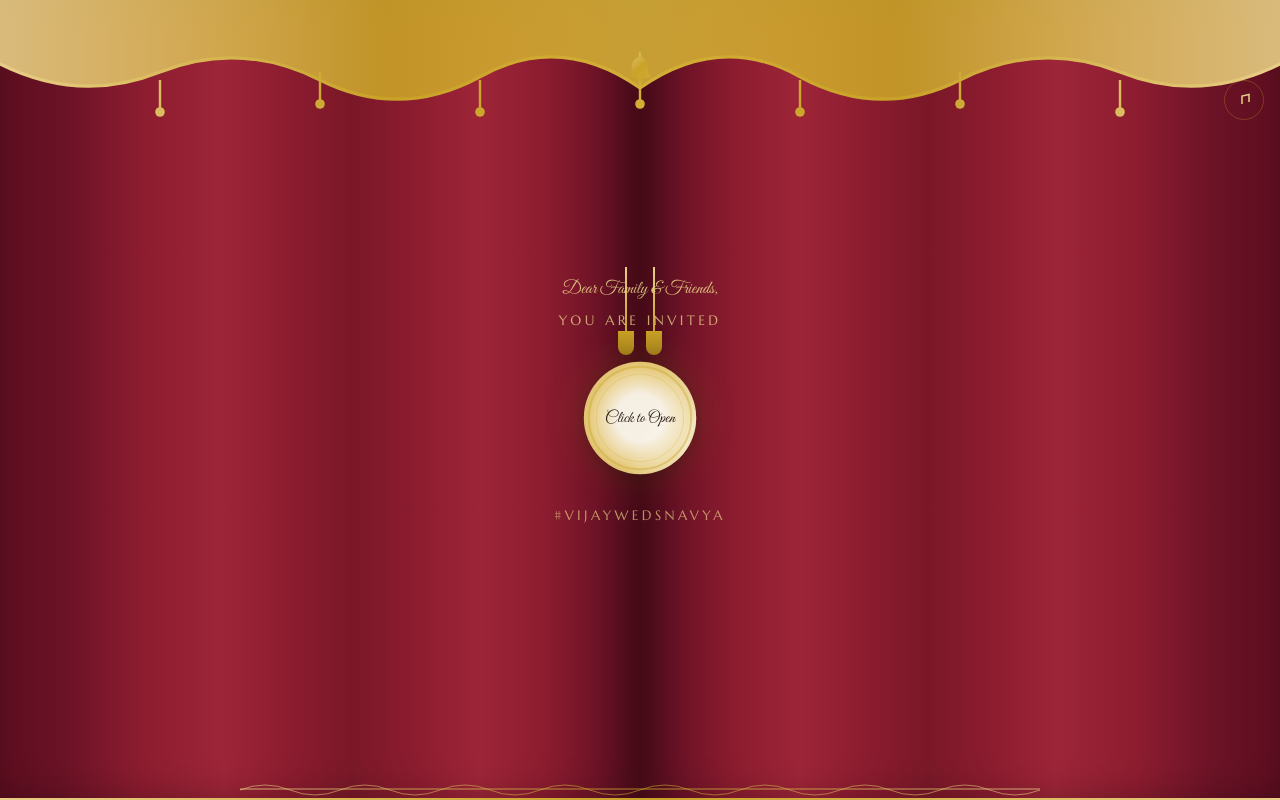
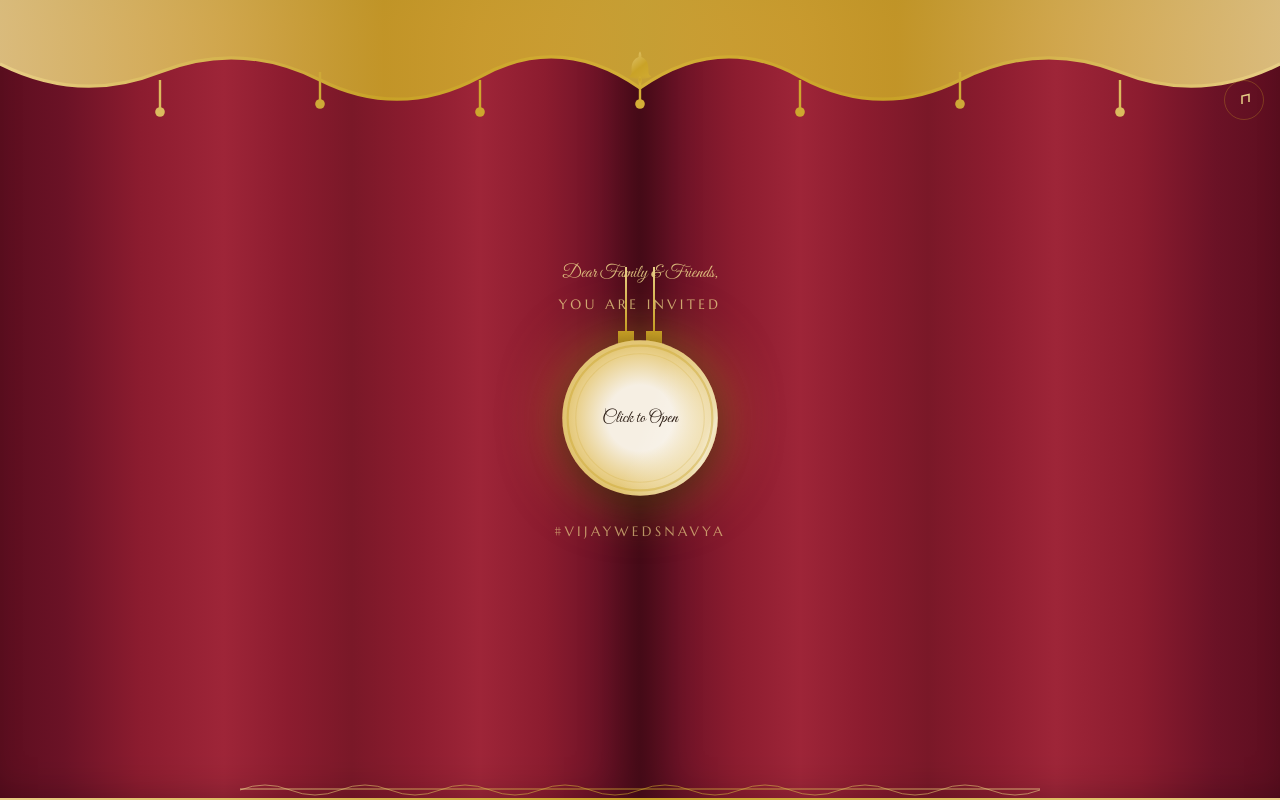
Before and after one commit to vinodachar/VijayWedsNavya, a React (Vite) app: page / in a window 1280 px wide. Built offline with nearby package versions, Linux system fonts and the light colour scheme; a web font is replaced by a local one.

Commit message:
Increase size and add gold pulsing glow highlight to Click to Open wax seal button

```diff
--- a/src/components/CurtainGate.tsx
+++ b/src/components/CurtainGate.tsx
@@ -212,16 +212,14 @@ export default function CurtainGate({ onOpen }: CurtainGateProps) {
             onClick={handleSealClick}
             disabled={!isComplete}
             className={`
-              relative w-28 h-28 rounded-full flex items-center justify-center
+              relative w-32 h-32 sm:w-36 sm:h-36 rounded-full flex items-center justify-center
               transition-all duration-300 ease-wedding cursor-pointer
               ${!isComplete ? 'opacity-50 cursor-not-allowed' : 'opacity-100'}
-              ${sealPressed ? '' : 'animate-seal-pulse'}
+              ${!sealPressed && isComplete ? 'animate-seal-pulse' : ''}
             `}
             style={{
               background: 'radial-gradient(circle, #F6EFE3 30%, #E8CE86 60%, #C9A227 100%)',
-              boxShadow: isComplete
-                ? '0 4px 20px rgba(0,0,0,0.3), inset 0 2px 4px rgba(232,206,134,0.3), 0 0 40px rgba(201,162,39,0.2)'
-                : '0 4px 20px rgba(0,0,0,0.3), inset 0 2px 4px rgba(232,206,134,0.3)',
+              boxShadow: !isComplete ? '0 4px 20px rgba(0,0,0,0.3), inset 0 2px 4px rgba(232,206,134,0.3)' : undefined,
               transform: sealPressed
                 ? 'scale(0.94) rotate(8deg) translateY(-20px)'
                 : undefined,
@@ -229,7 +227,6 @@ export default function CurtainGate({ onOpen }: CurtainGateProps) {
               transition: sealPressed
                 ? 'transform 0.5s cubic-bezier(0.22, 1, 0.36, 1), opacity 0.5s ease 0.2s'
                 : undefined,
-              animation: !sealPressed && isComplete ? 'sealPulse 2.6s ease-in-out infinite' : 'none',
             }}
             aria-label={data.hero.curtainSealText}
           >
--- a/tailwind.config.ts
+++ b/tailwind.config.ts
@@ -36,7 +36,7 @@ export default {
         'wedding': 'cubic-bezier(0.22, 1, 0.36, 1)',
       },
       animation: {
-        'seal-pulse': 'sealPulse 2.6s ease-in-out infinite',
+        'seal-pulse': 'sealPulse 2.2s ease-in-out infinite',
         'shimmer': 'shimmer 4s ease-in-out infinite',
         'float-down': 'floatDown 5s ease-out forwards',
         'chevron-bob': 'chevronBob 2s ease-in-out infinite',
@@ -46,8 +46,14 @@ export default {
       },
       keyframes: {
         sealPulse: {
-          '0%, 100%': { transform: 'scale(1)' },
-          '50%': { transform: 'scale(1.04)' },
+          '0%, 100%': {
+            transform: 'scale(1)',
+            boxShadow: '0 4px 20px rgba(0,0,0,0.3), inset 0 2px 4px rgba(232,206,134,0.3), 0 0 25px rgba(201,162,39,0.2)'
+          },
+          '50%': {
+            transform: 'scale(1.08)',
+            boxShadow: '0 10px 30px rgba(0,0,0,0.4), inset 0 2px 4px rgba(232,206,134,0.4), 0 0 55px rgba(201,162,39,0.6)'
+          },
         },
         shimmer: {
           '0%': { backgroundPosition: '-200% center' },
```
